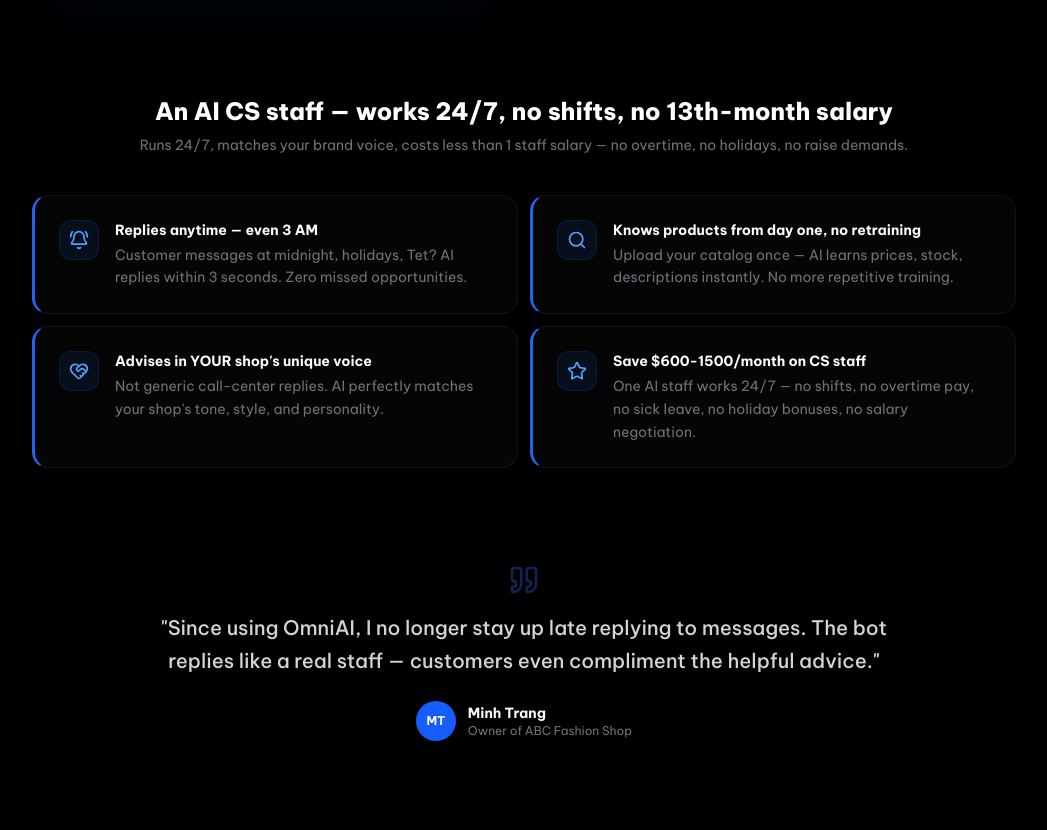
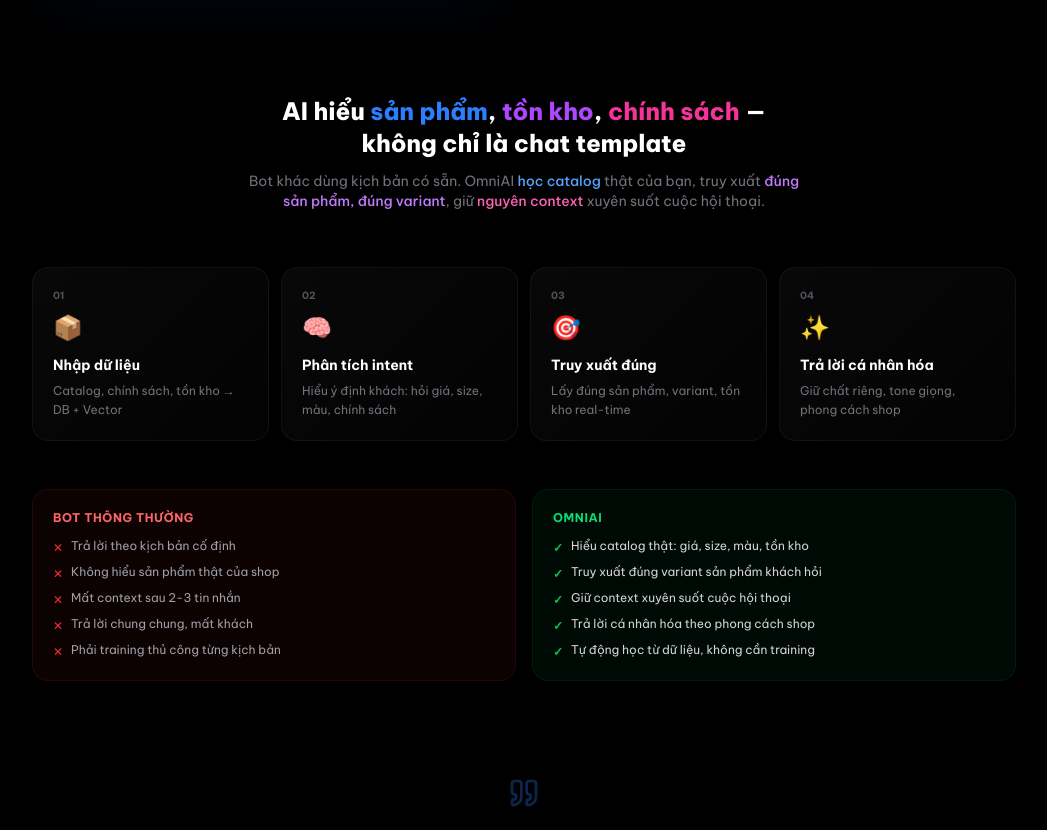
Before and after one commit to baonckh/omni-dashboard, a Next.js app: page / in a window 1280 px wide. Shown: the part 2634-3464 px from the top of the page, without its empty margins (116-1163 px from the left). Built offline with nearby package versions, Linux system fonts and the light colour scheme; no server answers.

Commit message:
ui: replace text wall with bot intelligence flow diagram + vs comparison

```diff
--- a/src/app/page.tsx
+++ b/src/app/page.tsx
@@ -290,27 +290,82 @@ export default function LandingPage() {
         </div>
       </section>
 
-      {/* ══════ WHY AI ══════ */}
+      {/* ══════ BOT INTELLIGENCE FLOW ══════ */}
       <section className="max-w-5xl mx-auto px-5 mb-24">
-        <motion.h2 initial={{ opacity: 0 }} whileInView={{ opacity: 1 }} viewport={{ once: true }}
-          className="text-xl md:text-2xl font-extrabold text-center text-white mb-2">{t("usecase.title")}</motion.h2>
-        <p className="text-center text-sm mb-10 text-zinc-500">{t("usecase.sub")}</p>
-        <div className="grid md:grid-cols-2 gap-3">
-          {useCases.map((item, i) => (
-            <motion.div key={item.key} initial={{ opacity: 0, x: -8 }} whileInView={{ opacity: 1, x: 0 }} viewport={{ once: true }} transition={{ delay: i * 0.06 }}
-              className="flex items-start gap-4 p-6 rounded-2xl transition-all duration-300 hover:-translate-y-0.5 cursor-default"
-              style={{ backgroundColor: "rgba(255,255,255,0.02)", border: "1px solid rgba(255,255,255,0.06)", borderLeft: "3px solid #2563EB" }}
+        <motion.div initial={{ opacity: 0 }} whileInView={{ opacity: 1 }} viewport={{ once: true }} className="text-center mb-14">
+          <h2 className="text-xl md:text-2xl font-extrabold text-white mb-3">
+            AI hiểu <span className="text-blue-500">sản phẩm</span>,
+            <span className="text-purple-500"> tồn kho</span>,
+            <span className="text-pink-500"> chính sách</span> —
+            <br />không chỉ là chat template
+          </h2>
+          <p className="text-sm text-zinc-500 max-w-xl mx-auto">
+            Bot khác dùng kịch bản có sẵn. OmniAI <span className="text-blue-400 font-medium">học catalog</span> thật của bạn,
+            truy xuất <span className="text-purple-400 font-medium">đúng sản phẩm, đúng variant</span>,
+            giữ <span className="text-pink-400 font-medium">nguyên context</span> xuyên suốt cuộc hội thoại.
+          </p>
+        </motion.div>
+
+        {/* Intelligence Flow Diagram */}
+        <div className="grid md:grid-cols-4 gap-3 mb-12">
+          {[
+            { step: "01", title: "Nhập dữ liệu", desc: "Catalog, chính sách, tồn kho → DB + Vector", icon: "📦", color: "from-blue-600/20 to-blue-600/5" },
+            { step: "02", title: "Phân tích intent", desc: "Hiểu ý định khách: hỏi giá, size, màu, chính sách", icon: "🧠", color: "from-purple-600/20 to-purple-600/5" },
+            { step: "03", title: "Truy xuất đúng", desc: "Lấy đúng sản phẩm, variant, tồn kho real-time", icon: "🎯", color: "from-pink-600/20 to-pink-600/5" },
+            { step: "04", title: "Trả lời cá nhân hóa", desc: "Giữ chất riêng, tone giọng, phong cách shop", icon: "✨", color: "from-green-600/20 to-green-600/5" },
+          ].map((item, i) => (
+            <motion.div key={item.step} initial={{ opacity: 0, y: 15 }} whileInView={{ opacity: 1, y: 0 }} viewport={{ once: true }} transition={{ delay: i * 0.1 }}
+              className="relative p-5 rounded-2xl border border-white/5 overflow-hidden group hover:-translate-y-1 transition-all duration-300"
+              style={{ background: `linear-gradient(135deg, rgba(255,255,255,0.03) 0%, rgba(255,255,255,0.01) 100%)` }}
             >
-              <div className="flex items-center justify-center w-10 h-10 rounded-xl shrink-0" style={{ backgroundColor: "rgba(37,99,235,0.1)", border: "1px solid rgba(37,99,235,0.15)" }}>
-                <item.icon className="h-5 w-5 text-blue-400" />
-              </div>
-              <div>
-                <h3 className="text-sm font-bold text-white mb-1">{t(`usecase.${item.key}.title`)}</h3>
-                <p className="text-sm leading-relaxed text-zinc-500">{t(`usecase.${item.key}.desc`)}</p>
+              <div className={cn("absolute inset-0 opacity-0 group-hover:opacity-100 transition-opacity duration-500 bg-gradient-to-br", item.color)} />
+              <div className="relative z-10">
+                <span className="text-[10px] font-bold text-zinc-600 mb-2 block">{item.step}</span>
+                <span className="text-2xl mb-3 block">{item.icon}</span>
+                <h3 className="text-sm font-bold text-white mb-1.5">{item.title}</h3>
+                <p className="text-xs text-zinc-500 leading-relaxed">{item.desc}</p>
               </div>
             </motion.div>
           ))}
         </div>
+
+        {/* vs Other Bots */}
+        <motion.div initial={{ opacity: 0 }} whileInView={{ opacity: 1 }} viewport={{ once: true }}
+          className="grid md:grid-cols-2 gap-4"
+        >
+          <div className="p-5 rounded-2xl border border-red-500/10 bg-red-500/5">
+            <p className="text-xs font-bold text-red-400 mb-3 uppercase tracking-wider">Bot thông thường</p>
+            <ul className="space-y-2">
+              {[
+                "Trả lời theo kịch bản cố định",
+                "Không hiểu sản phẩm thật của shop",
+                "Mất context sau 2-3 tin nhắn",
+                "Trả lời chung chung, mất khách",
+                "Phải training thủ công từng kịch bản",
+              ].map((item) => (
+                <li key={item} className="flex items-start gap-2 text-xs text-zinc-400">
+                  <span className="text-red-500 mt-0.5">✕</span> {item}
+                </li>
+              ))}
+            </ul>
+          </div>
+          <div className="p-5 rounded-2xl border border-green-500/10 bg-green-500/5">
+            <p className="text-xs font-bold text-green-400 mb-3 uppercase tracking-wider">OmniAI</p>
+            <ul className="space-y-2">
+              {[
+                "Hiểu catalog thật: giá, size, màu, tồn kho",
+                "Truy xuất đúng variant sản phẩm khách hỏi",
+                "Giữ context xuyên suốt cuộc hội thoại",
+                "Trả lời cá nhân hóa theo phong cách shop",
+                "Tự động học từ dữ liệu, không cần training",
+              ].map((item) => (
+                <li key={item} className="flex items-start gap-2 text-xs text-zinc-300">
+                  <span className="text-green-500 mt-0.5 font-bold">✓</span> {item}
+                </li>
+              ))}
+            </ul>
+          </div>
+        </motion.div>
       </section>
 
       {/* ══════ TESTIMONIAL ══════ */}
```
